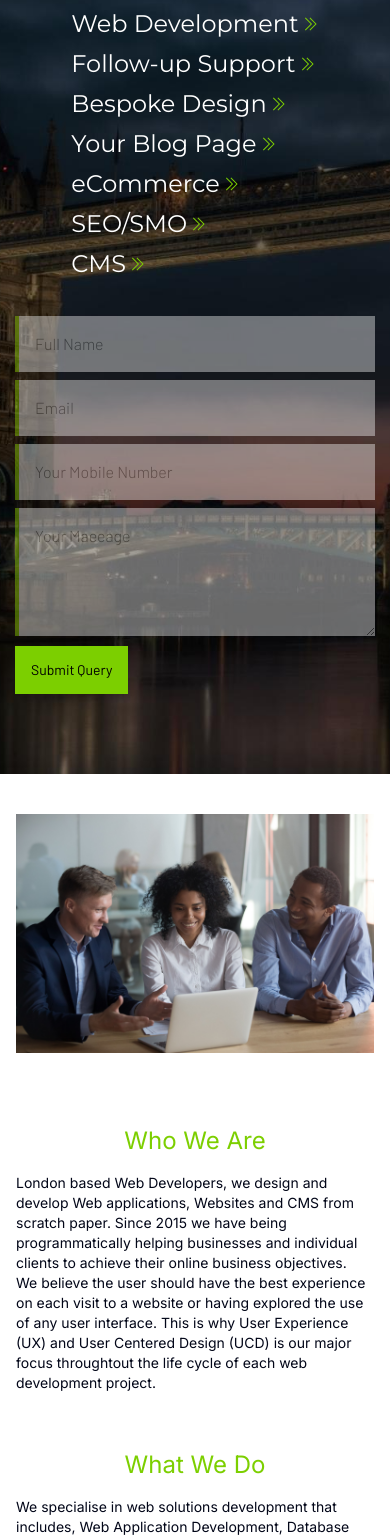
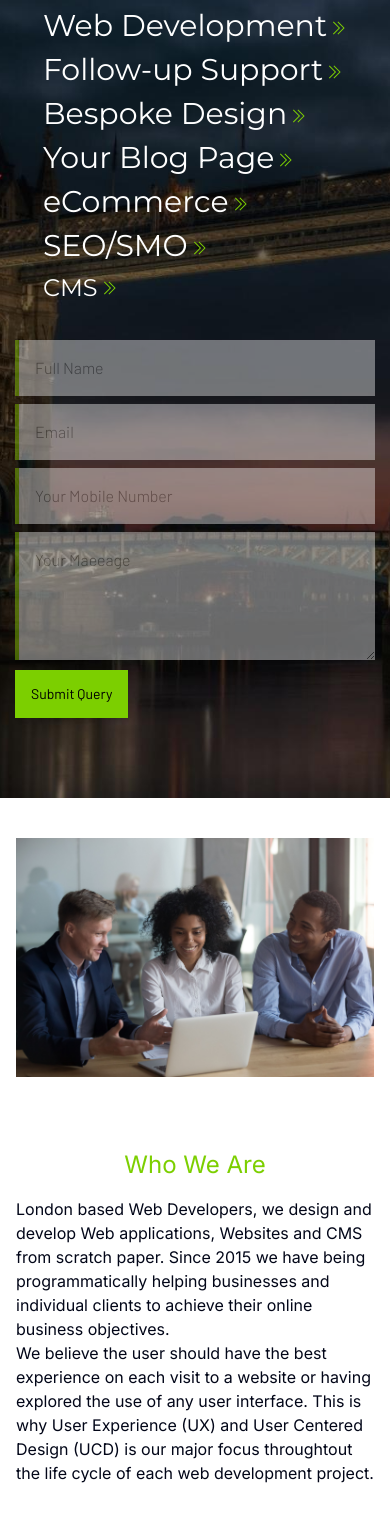
Before and after one commit to Sen12345/lvl-website, a Next.js app: page / in a window 390 px wide. Shown: the part 100-1639 px from the top of the page. Built offline with nearby package versions, Linux system fonts and the light colour scheme; no server answers.

Commit message:
Deploying site to production

```diff
--- a/app/(root)/page.tsx
+++ b/app/(root)/page.tsx
@@ -31,14 +31,14 @@ const Homepage = () => {
             </h1>
 
             <div>
-              <p className="text-lead text-sm  lg:text-xl ">
+              <p className="text-lead text-md  lg:text-xl ">
                 London based Web Developers, we design and develop Web
                 applications, Websites and CMS from scratch paper. Since 2015 we
                 have being programmatically helping businesses and individual
                 clients to achieve their online business objectives.
                 <br />
               </p>
-              <p className="text-lead  text-sm lg:text-xl ">
+              <p className="text-lead  text-md lg:text-xl ">
                 We believe the user should have the best experience on each
                 visit to a website or having explored the use of any user
                 interface. This is why User Experience (UX) and User Centered
@@ -58,13 +58,13 @@ const Homepage = () => {
             </h1>
 
             <div>
-              <p className="text-lead  text-sm lg:text-xl">
+              <p className="text-lead  text-md lg:text-xl">
                 We specialise in web solutions development that includes, Web
                 Application Development, Database Design, SEO and SMO for
                 websites, Site Maintenance and Web application Upgrades.
                 <br />
               </p>
-              <p className="text-lead pb-4 text-sm lg:text-xl">
+              <p className="text-lead pb-4 text-md lg:text-xl">
                 We provide web application services from small businesses to
                 large enterprises. We also negotiate and honour Short-term and
                 long-term contracts with businesses from all reputable and legal
@@ -103,7 +103,7 @@ const Homepage = () => {
             </h1>
 
             <div>
-              <p className="text-lead text-sm lg:text-xl  ">
+              <p className="text-lead text-md lg:text-xl  ">
                 Inspire you to become more aware of threats from your
                 competitors. A successful business invest in building a good
                 reputation and a strong client relationship. Our goals are to
@@ -124,7 +124,7 @@ const Homepage = () => {
             </h1>
 
             <div>
-              <p className="text-lead text-sm lg:text-xl pb-4 ">
+              <p className="text-lead text-md lg:text-xl pb-4 ">
                 We are always making sure that we are up-to-date with the
                 relevant technologies for our web development projects, evaluate
                 and analyse your service request to match your business model,
--- a/components/footer.tsx
+++ b/components/footer.tsx
@@ -3,6 +3,7 @@ import { MdFacebook } from "react-icons/md";
 import { FaSquareInstagram } from "react-icons/fa6";
 import { AiFillTwitterCircle } from "react-icons/ai";
 import { useTheme } from "next-themes";
+import Link from "next/link";
 
 const Footer = () => {
   const { theme } = useTheme();
@@ -25,12 +26,12 @@ const Footer = () => {
           </div>
         </div>
         <div className="flex justify-center pt-2">
-          <a href="https://www.facebook.com/profile.php?id=100087156435136">
-            <MdFacebook className="h-10 w-10" />
-          </a>
-          <a href="https://twitter.com/londonvibesltd">
-            <AiFillTwitterCircle className="h-10 w-10" />
-          </a>
+          <Link href="https://www.facebook.com/profile.php?id=100087156435136">
+            <MdFacebook className="h-10 w-10 mx-2" />
+          </Link>
+          <Link href="https://twitter.com/londonvibesltd">
+            <AiFillTwitterCircle className="h-10 w-10 mr-2" />
+          </Link>
           <a href="https://www.instagram.com/londonvibesnet">
             <FaSquareInstagram className="h-10 w-10" />
           </a>
--- a/components/shared/portfolio.tsx
+++ b/components/shared/portfolio.tsx
@@ -15,7 +15,7 @@ const Portfolio = () => {
           <li className="py-1  flex flex-row items-baseline gap-1">
             <Link
               href="/webdev"
-              className="text-white-400 text-2xl md:text-4xl text-white hover:text-lime-400"
+              className="text-white-400 text-3xl md:text-4xl text-white hover:text-lime-400"
             >
               Web Development
             </Link>
@@ -24,7 +24,7 @@ const Portfolio = () => {
           <li className="py-1  flex flex-row items-baseline gap-1">
             <Link
               href="/webdev#follow-up"
-              className="text-white-400 text-2xl md:text-4xl text-white hover:text-lime-400"
+              className="text-white-400 text-3xl md:text-4xl text-white hover:text-lime-400"
             >
               Follow-up Support
             </Link>
@@ -33,7 +33,7 @@ const Portfolio = () => {
           <li className="py-1  flex flex-row items-baseline gap-1">
             <Link
               href="/webdev#bespoke"
-              className="text-white-400 text-2xl md:text-4xl text-white hover:text-lime-400"
+              className="text-white-400 text-3xl md:text-4xl text-white hover:text-lime-400"
             >
               Bespoke Design
             </Link>
@@ -42,7 +42,7 @@ const Portfolio = () => {
           <li className="py-1  flex flex-row items-baseline gap-1">
             <Link
               href="/webdev#blogging"
-              className="text-white-400 text-2xl  md:text-4xl text-white hover:text-lime-400"
+              className="text-white-400 text-3xl  md:text-4xl text-white hover:text-lime-400"
             >
               Your Blog Page
             </Link>
@@ -51,7 +51,7 @@ const Portfolio = () => {
           <li className="py-1  flex flex-row items-baseline gap-1">
             <Link
               href="webdev#ecommerce"
-              className="text-white-400 text-2xl  md:text-4xl text-white hover:text-lime-400"
+              className="text-white-400 text-3xl  md:text-4xl text-white hover:text-lime-400"
             >
               eCommerce
             </Link>
@@ -60,7 +60,7 @@ const Portfolio = () => {
           <li className="py-1  flex flex-row items-baseline gap-1">
             <Link
               href="webdev#seo"
-              className="text-white-400 text-2xl  md:text-4xl text-white hover:text-lime-400"
+              className="text-white-400 text-3xl  md:text-4xl text-white hover:text-lime-400"
             >
               SEO/SMO
             </Link>
```
